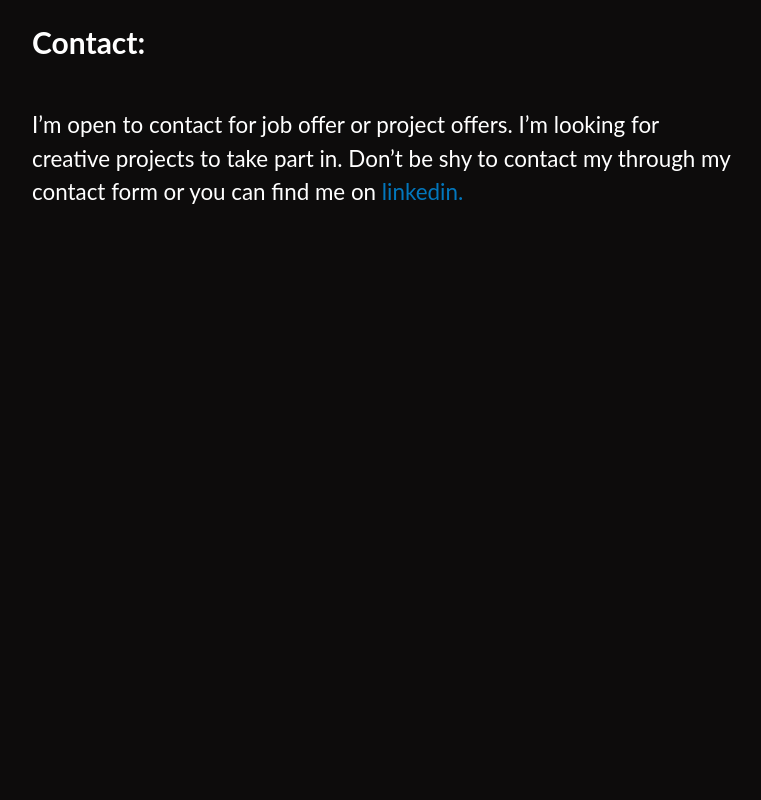
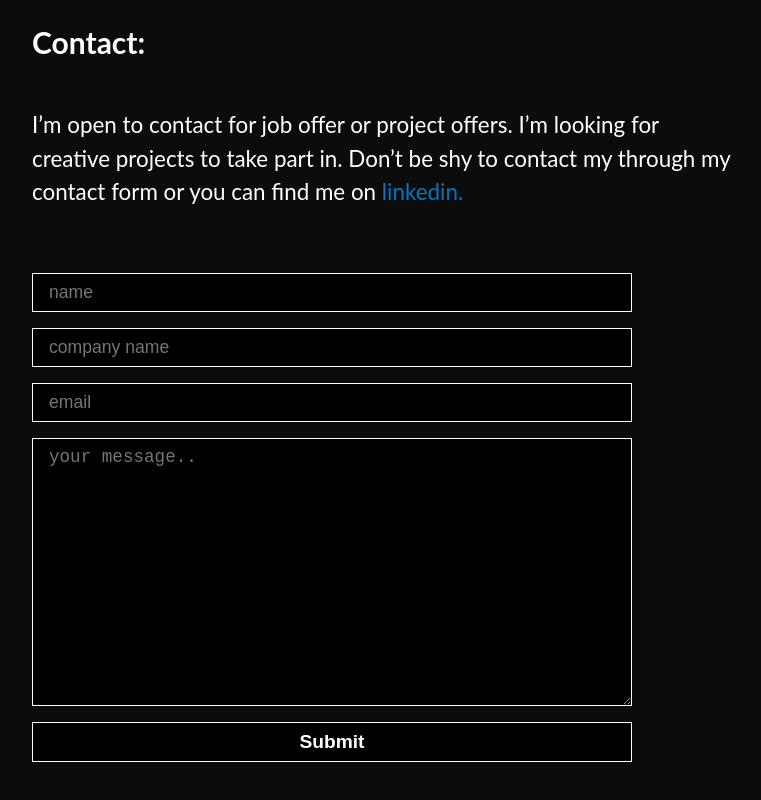
Before and after one commit to dembicki/minimal_portfolio, a React (Create React App) app: page / in a window 1280 px wide. Shown: the part 1984-2784 px from the top of the page, without its empty margins (16-777 px from the left). Built offline with nearby package versions, Linux system fonts and the light colour scheme.

Commit message:
Created proper formik contact form with yup validation

```diff
--- a/package.json
+++ b/package.json
@@ -15,6 +15,7 @@
     "eslint-plugin-prettier": "^3.3.1",
     "eslint-plugin-react": "^7.22.0",
     "eslint-plugin-react-hooks": "^4.2.0",
+    "formik": "^2.2.6",
     "node-sass": "^5.0.0",
     "prettier": "^2.2.1",
     "react": "^16.13.1",
@@ -26,7 +27,8 @@
     "redux": "^4.0.5",
     "redux-devtools-extension": "^2.13.8",
     "styled-components": "^5.2.1",
-    "web-vitals": "^1.0.1"
+    "web-vitals": "^1.0.1",
+    "yup": "^0.32.9"
   },
   "scripts": {
     "start": "react-scripts start",
--- a/src/App.scss
+++ b/src/App.scss
@@ -1,6 +1,13 @@
 @import "variables";
 
-* {
+h1,
+h2,
+h3,
+h4,
+h5,
+h6,
+p,
+span {
   -webkit-touch-callout: none; /* iOS Safari */
   -webkit-user-select: none; /* Safari */
   -khtml-user-select: none; /* Konqueror HTML */
--- a/src/components/Contact.jsx
+++ b/src/components/Contact.jsx
@@ -1,7 +1,9 @@
+/* eslint-disable jsx-a11y/label-has-associated-control */
 import React from "react";
 import styled from "styled-components";
 
 import user from "../data/user";
+import Form from "./Form";
 
 export default function Contact() {
   const Description = styled.p`
@@ -31,12 +33,7 @@ export default function Contact() {
           <span>{linkedIn.name}.</span>
         </Link>
       </Description>
-      {/* <form>
-        <input type="text" />
-        <input type="text" />
-        <input type="textarea" />
-        <button type="submit">send</button>
-      </form> */}
+      <Form />
     </div>
   );
 }
--- /dev/null
+++ b/src/components/Form.jsx
@@ -0,0 +1,136 @@
+import React from "react";
+import styled from "styled-components";
+import { useFormik } from "formik";
+import * as Yup from "yup";
+
+const CustomForm = styled.form`
+  display: flex;
+  flex-direction: column;
+  width: 600px;
+`;
+
+const Input = styled.input`
+  font-size: 1.1rem;
+  border: 1px solid white;
+  background-color: black;
+  color: white;
+  padding: 0.5rem 1rem;
+  margin-top: 1rem;
+`;
+
+const Textarea = styled.textarea`
+  font-size: 1.1rem;
+  border: 1px solid white;
+  height: 250px;
+  background-color: black;
+  color: white;
+  padding: 0.5rem 1rem;
+  margin-top: 1rem;
+`;
+
+const Button = styled.button`
+  font-size: 1.2rem;
+  font-weight: bolder;
+  border: 1px solid white;
+  background-color: black;
+  color: white;
+  padding: 0.5rem 1rem;
+  margin-top: 1rem;
+  cursor: pointer;
+`;
+
+const Error = styled.div`
+  color: red;
+  padding: 0.5rem;
+`;
+
+const Form = () => {
+  const {
+    handleSubmit,
+    handleChange,
+    handleBlur,
+    values,
+    touched,
+    errors,
+  } = useFormik({
+    initialValues: {
+      name: "",
+      companyName: "",
+      email: "",
+      message: "",
+    },
+    validationSchema: Yup.object({
+      name: Yup.string()
+        .required("Name field is required")
+        .min(3, "Name must be longer than 3 characters")
+        .max(30, "Name must be shorter than 30 characters"),
+      companyName: Yup.string()
+        .required("Company name field is required")
+        .min(2, "Company name must be longer than 2 characters")
+        .max(30, "Company name must be shorter than 30 characters"),
+      email: Yup.string()
+        .required("Email field is required")
+        .email("This is not valid email")
+        .min(3, "Email must be longer than 3 characters"),
+      message: Yup.string()
+        .required("Message is required")
+        .min(5, "Message must be longer than 5 characters"),
+    }),
+    onSubmit: ({ name, message, companyName }) => {
+      // eslint-disable-next-line no-alert
+      alert(`name: ${name}, company name: ${companyName}, message: ${message}`);
+    },
+  });
+
+  return (
+    <CustomForm onSubmit={handleSubmit}>
+      <Input
+        id="name"
+        name="name"
+        type="text"
+        onChange={handleChange}
+        onBlur={handleBlur}
+        value={values.name}
+        placeholder="name"
+      />
+      {touched.name && errors.name ? <Error>{errors.name}</Error> : null}
+      <Input
+        id="companyName"
+        name="companyName"
+        type="text"
+        onChange={handleChange}
+        onBlur={handleBlur}
+        value={values.companyName}
+        placeholder="company name"
+      />
+      {touched.companyName && errors.companyName ? (
+        <Error>{errors.companyName}</Error>
+      ) : null}
+      <Input
+        id="email"
+        name="email"
+        type="text"
+        onChange={handleChange}
+        onBlur={handleBlur}
+        value={values.email}
+        placeholder="email"
+      />
+      {touched.email && errors.email ? <Error>{errors.email}</Error> : null}
+      <Textarea
+        id="message"
+        name="message"
+        type="text"
+        onChange={handleChange}
+        onBlur={handleBlur}
+        value={values.message}
+        placeholder="your message.."
+      />
+      {touched.message && errors.message ? (
+        <Error>{errors.message}</Error>
+      ) : null}
+      <Button type="submit">Submit</Button>
+    </CustomForm>
+  );
+};
+
+export default Form;
--- a/src/components/Header.jsx
+++ b/src/components/Header.jsx
@@ -25,6 +25,10 @@ const Description = styled.p`
   }
 `;
 
+const Link = styled.a`
+  text-decoration: none;
+`;
+
 export default function Header() {
   return (
     <Wrapper>
@@ -36,7 +40,10 @@ export default function Header() {
         {user.description}
         <br />
         <br />
-        If you have any questions please <span>contact me.</span>
+        If you have any questions please{" "}
+        <Link href="#contact">
+          <span>contact me.</span>
+        </Link>
       </Description>
     </Wrapper>
   );
--- a/src/data/experience.js
+++ b/src/data/experience.js
@@ -3,11 +3,11 @@ const experience = [
     jobTitle: "Junior Frontend Developer",
     companyName: "LPN PLANT, March 2020 - Present",
     Description: [
-      "Developing dashboard for wireless managing outdoor lights installations using React Postgres, GraphQL, Ant Design, Nodejs with schedule planning integration and data analytics.",
+      "Developing dashboard for wireless managing outdoor lights installations using React, PostgreSQL, GraphQL, Ant Design, Nodejs with schedule planning integration and data analytics.",
       "Developing dashboard for IoT data analytics using Cube.js, React, GraphQL, Nodejs",
       "Rebranding existing client’s landing pages",
-      "Doing researches for potencial project tech stack based on customer needs",
-      "Managing small webdev team for some time.",
+      "Doing researches for potential project tech stack based on customer needs",
+      "Managing small web development team for some time.",
     ],
   },
   {
```
Also changed, not shown: src/assets/exclamation-circle-solid.svg (added), 1 other file (tests, documents, lock files or other folders).
